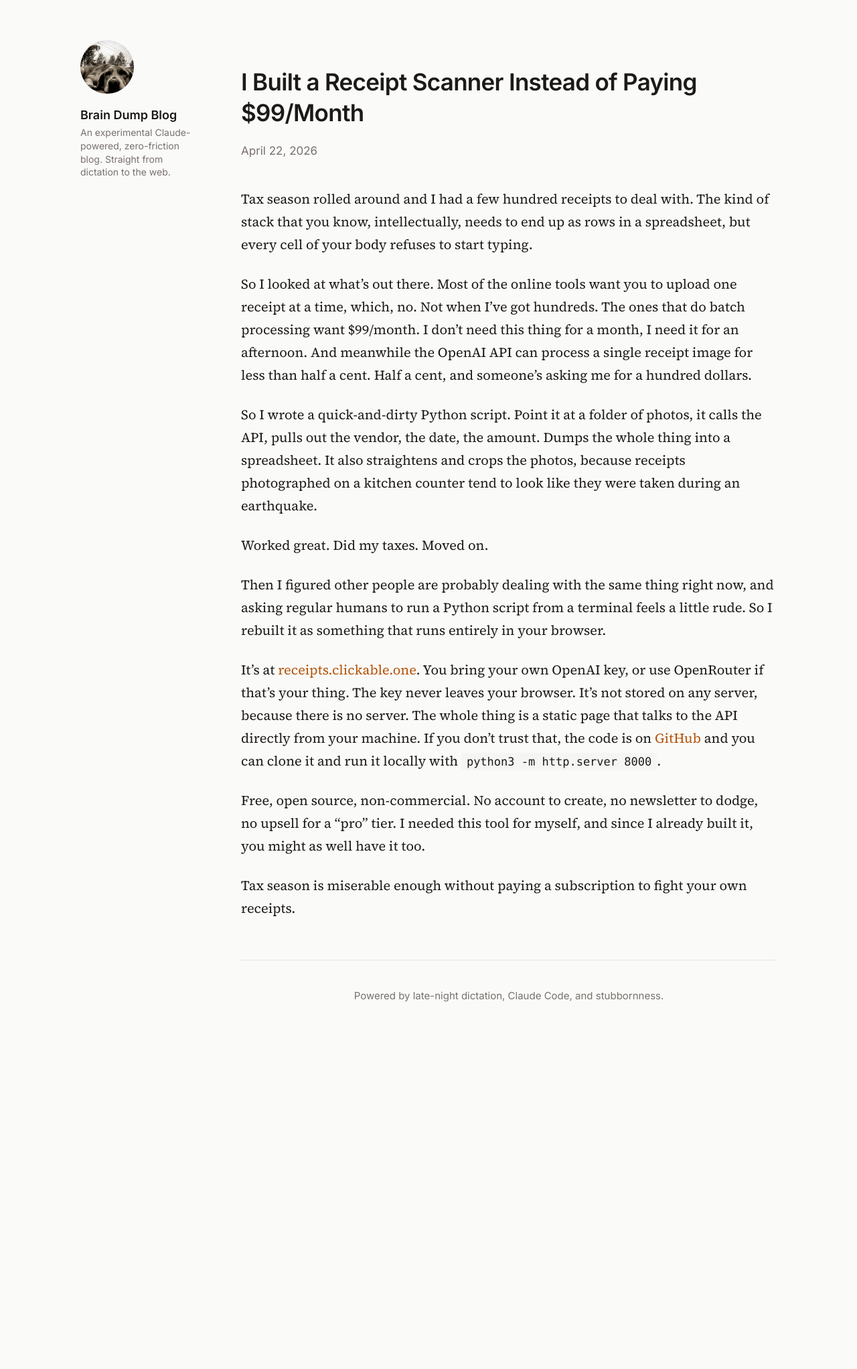
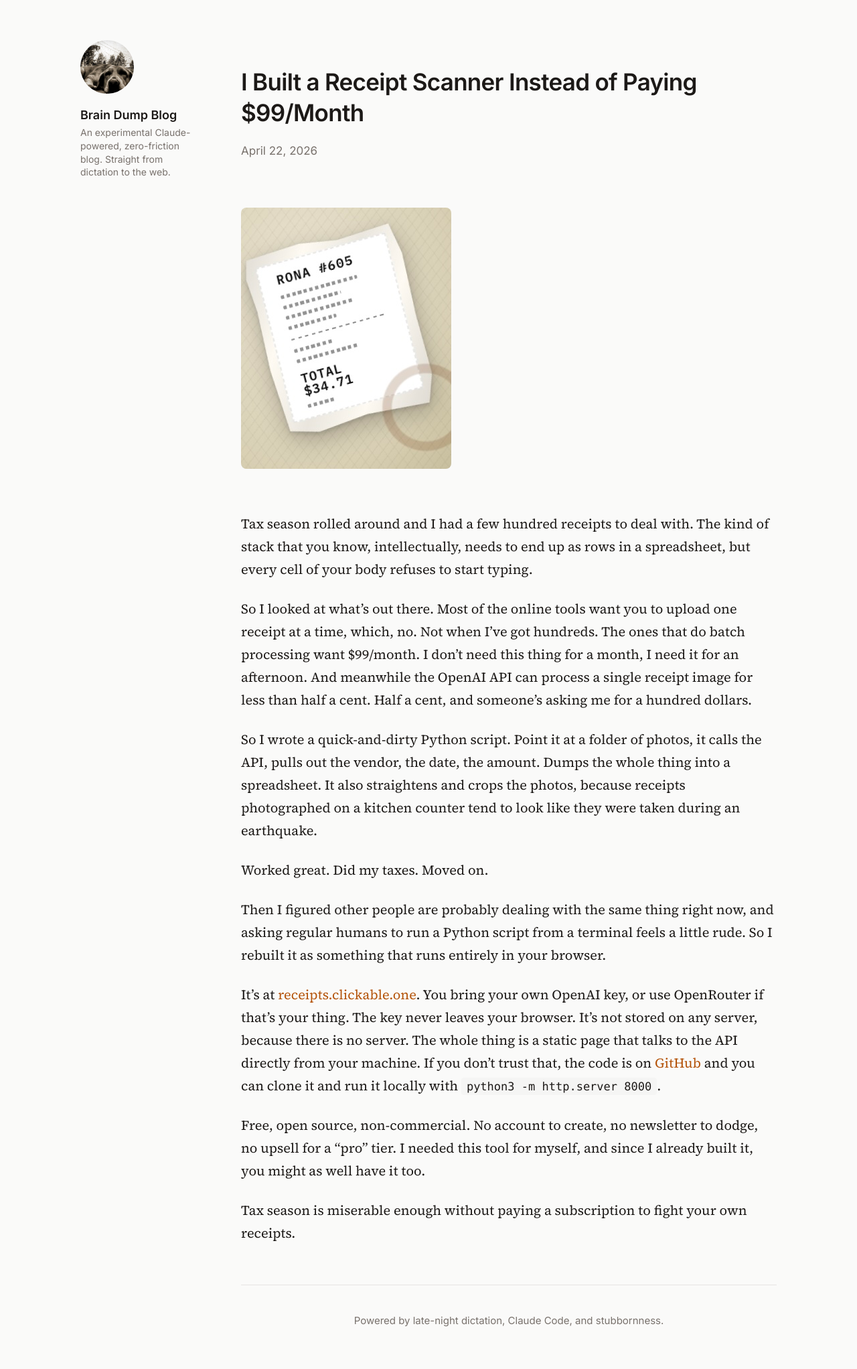
Before and after one commit to orlenko/blog, a Jekyll site: the page built from _posts/2026-04-22-receipt-scanner.md, in a window 1280 px wide. Shown: the whole page at 67% size. Built offline with Jekyll 4.4.1, drawn with Linux system fonts in a browser that asks for light colours; before the commit the page ends 1559 px from its top, so only the background shows below that.

Commit message:
Add hero image to receipt scanner post

```diff
--- a/_posts/2026-04-22-receipt-scanner.md
+++ b/_posts/2026-04-22-receipt-scanner.md
@@ -2,6 +2,8 @@
 title: "I Built a Receipt Scanner Instead of Paying $99/Month"
 date: 2026-04-22 14:00:00 -0500
 ---
+
+![Illustration of a Rona receipt for $34.71]({{ site.baseurl }}/assets/images/receipt.jpg)
 
 Tax season rolled around and I had a few hundred receipts to deal with. The kind of stack that you know, intellectually, needs to end up as rows in a spreadsheet, but every cell of your body refuses to start typing.
 
```
Also changed, not shown: assets/images/receipt.jpg (added).
